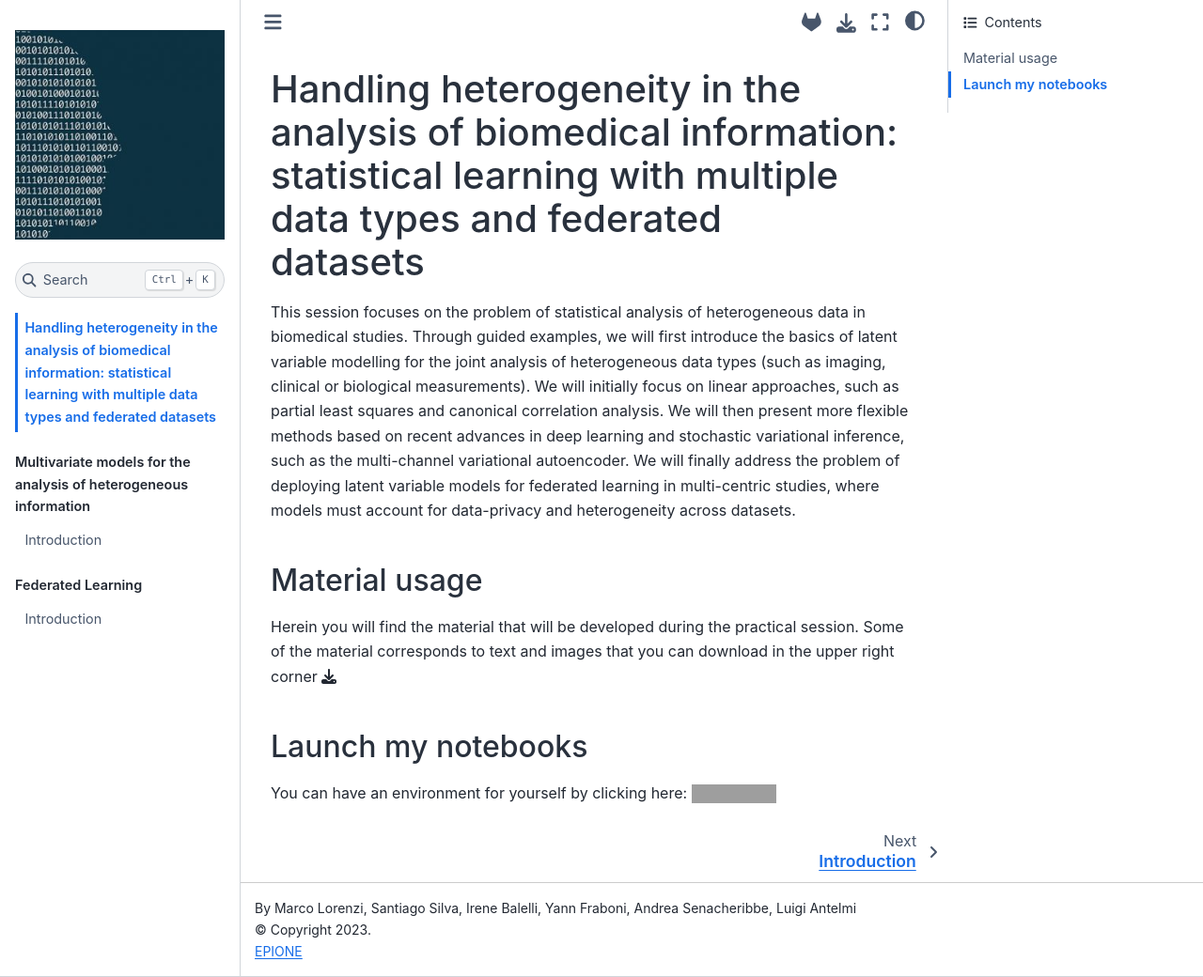
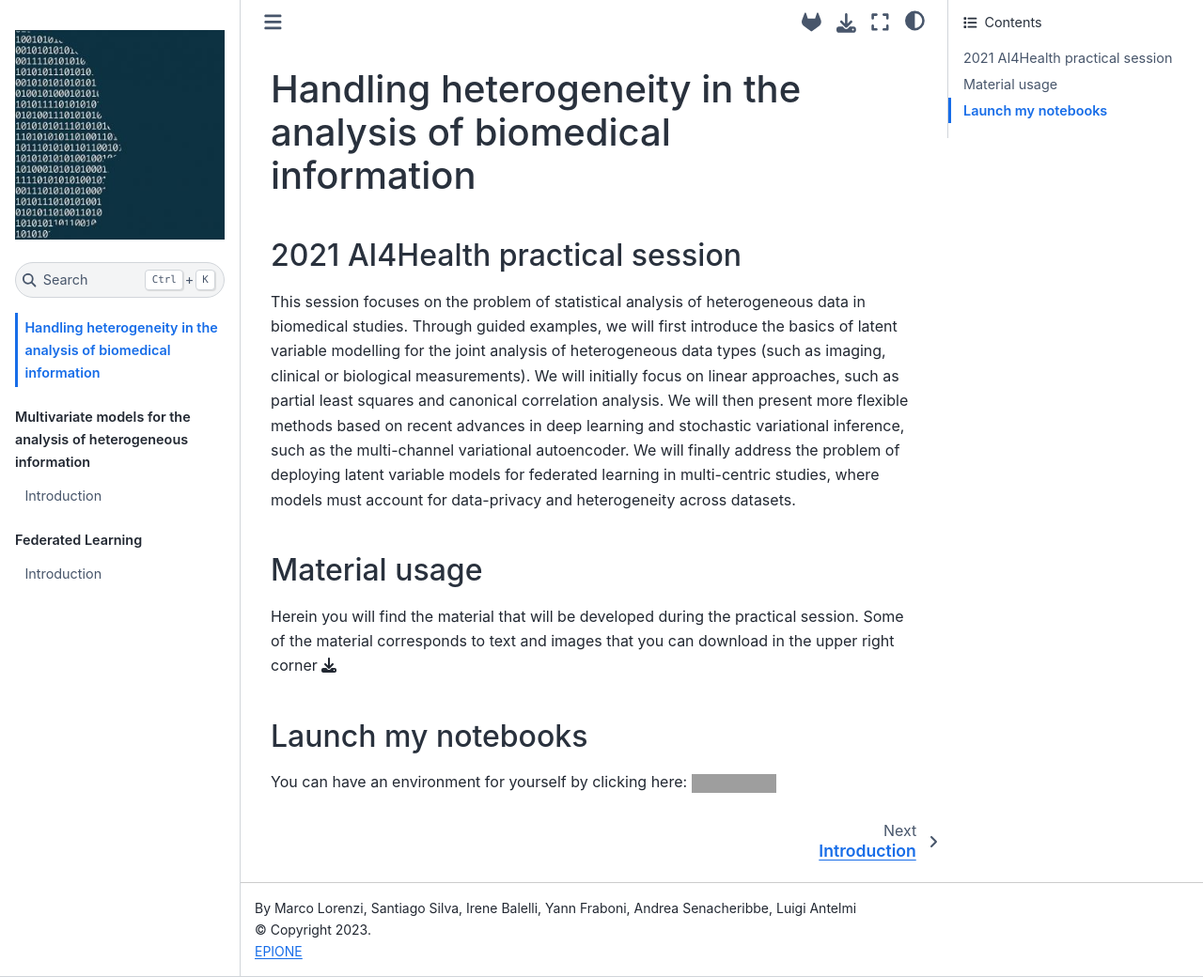
Before and after one commit to kchennen/flhd, a Jupyter Book: the page built from index.md, in a window 1280 px wide and 1040 px high. Shown: the whole window at 94% size. Built offline with Jupyter Book 1.0.4 settings and Sphinx 7.4.7 and the Sphinx Book theme 1.1.4, drawn with Linux system fonts in a browser that asks for light colours; pages that are not in the unit, such as notebooks, are missing from menus; grey boxes are pictures that could not be loaded.

Commit message:
Update index.md

```diff
--- a/index.md
+++ b/index.md
@@ -1,4 +1,6 @@
-# Handling heterogeneity in the analysis of biomedical information: statistical learning with multiple data types and federated datasets
+# Handling heterogeneity in the analysis of biomedical information
+## 2021 AI4Health practical session
+
 
 This session focuses on the problem of statistical analysis of heterogeneous data in biomedical studies. Through guided examples, we will first introduce the basics of latent variable modelling for the joint analysis of heterogeneous data types (such as imaging, clinical or biological measurements). We will initially focus on linear approaches, such as partial least squares and canonical correlation analysis. We will then present more flexible methods based on recent advances in deep learning and stochastic variational inference, such as the multi-channel variational autoencoder. We will finally address the problem of deploying latent variable models for federated learning in multi-centric studies, where models must account for data-privacy and heterogeneity across datasets.
 
```
